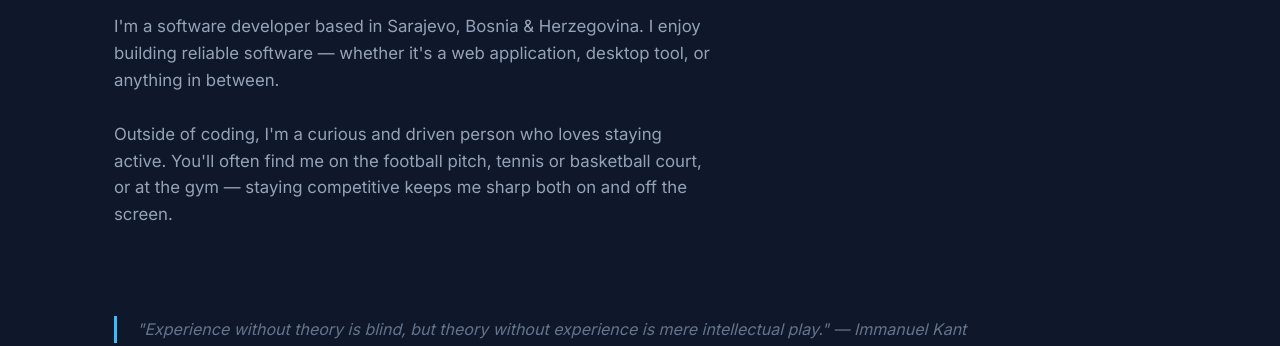
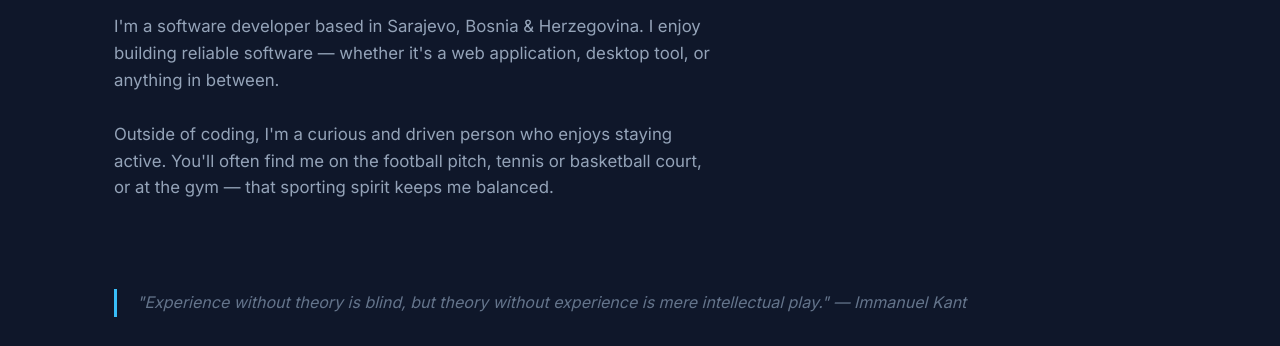
Before and after one commit to emir-sator/emir-sator.github.io, a plain HTML site: page about.html in a window 1280 px wide. Shown: the part 224-570 px from the top of the page. Drawn offline with Linux system fonts and the light colour scheme.

Commit message:
translations modifications

```diff
--- a/about.html
+++ b/about.html
@@ -48,7 +48,7 @@
       <h1 class="section-title fade-in" data-i18n="about.title">A bit about myself</h1>
       <p class="section-subtitle fade-in" data-i18n-html="about.desc">
         I'm a software developer based in Sarajevo, Bosnia & Herzegovina. I enjoy building
-        reliable software — whether it's a web application, desktop tool, or anything in between.<br><br>Outside of coding, I'm a curious and driven person who loves staying active. You'll often find me on the football pitch, tennis or basketball court, or at the gym — staying competitive keeps me sharp both on and off the screen.
+        reliable software — whether it's a web application, desktop tool, or anything in between.<br><br>Outside of coding, I'm a curious and driven person who enjoys staying active. You'll often find me on the football pitch, tennis or basketball court, or at the gym — that sporting spirit keeps me balanced.
       </p>
     </div>
   </section>
--- a/js/main.js
+++ b/js/main.js
@@ -61,7 +61,7 @@ const translations = {
     'hero.desc': 'Software Developer with several years of professional experience building and maintaining applications using C#, .NET, SQL, REST APIs, and Angular. Passionate about creating reliable, user-friendly software that solves real problems.',
     'hero.btn.work': 'View My Work',
     'hero.btn.contact': 'Get In Touch',
-    'hero.hint': '',
+    'hero.hint': "Don't be shy 😊",
     'home.skills': 'Skills',
     'skill.backend': 'Backend Development',
     'skill.frontend': 'Frontend Development',
@@ -71,7 +71,7 @@ const translations = {
     // About
     'about.label': 'About Me',
     'about.title': 'A bit about myself',
-    'about.desc': "I'm a software developer based in Sarajevo, Bosnia & Herzegovina. I enjoy building reliable software — whether it's a web application, desktop tool, or anything in between.<br><br>Outside of coding, I'm a curious and driven person who loves staying active. You'll often find me on the football pitch, tennis or basketball court, or at the gym — staying competitive keeps me sharp both on and off the screen.",
+    'about.desc': "I'm a software developer based in Sarajevo, Bosnia & Herzegovina. I enjoy building reliable software — whether it's a web application, desktop tool, or anything in between.<br><br>Outside of coding, I'm a curious and driven person who enjoys staying active. You'll often find me on the football pitch, tennis or basketball court, or at the gym — that sporting spirit keeps me balanced.",
     'exp.quote': '"Experience without theory is blind, but theory without experience is mere intellectual play." — Immanuel Kant',
     'exp.label': 'Experience',
     'exp.title': 'Work Experience',
@@ -158,7 +158,7 @@ const translations = {
     // About
     'about.label': 'O meni',
     'about.title': 'Nešto o meni',
-    'about.desc': 'Softver developer iz Sarajeva, fokusiran na razvoj kvalitetnih web i desktop aplikacija, prateći najnovije trendove i tehnologije u industriji.<br><br>Van kodiranja, radoznala sam i uporna osoba koja voli biti aktivna. Često me možete naći na fudbalskom terenu, teniskom ili košarkaškom igralištu, ili u teretani — takmičarski duh me drži oštrim i van ekrana.',
+    'about.desc': 'Softver developer iz Sarajeva, fokusiran na razvoj kvalitetnih web i desktop aplikacija, prateći najnovije trendove i tehnologije u industriji.<br><br>Van kodiranja, radoznao sam i uporan, uz to sam i fizički aktivan. Često me možete naći na fudbalskom terenu, teniskom ili košarkaškom igralištu, ili u teretani — taj sportski duh me održava u balansu.',
     'exp.quote': '"Iskustvo bez teorije je slijepo, ali teorija bez iskustva puka je intelektualna igra." — Immanuel Kant',
     'exp.label': 'Iskustvo',
     'exp.title': 'Radno iskustvo',
```
